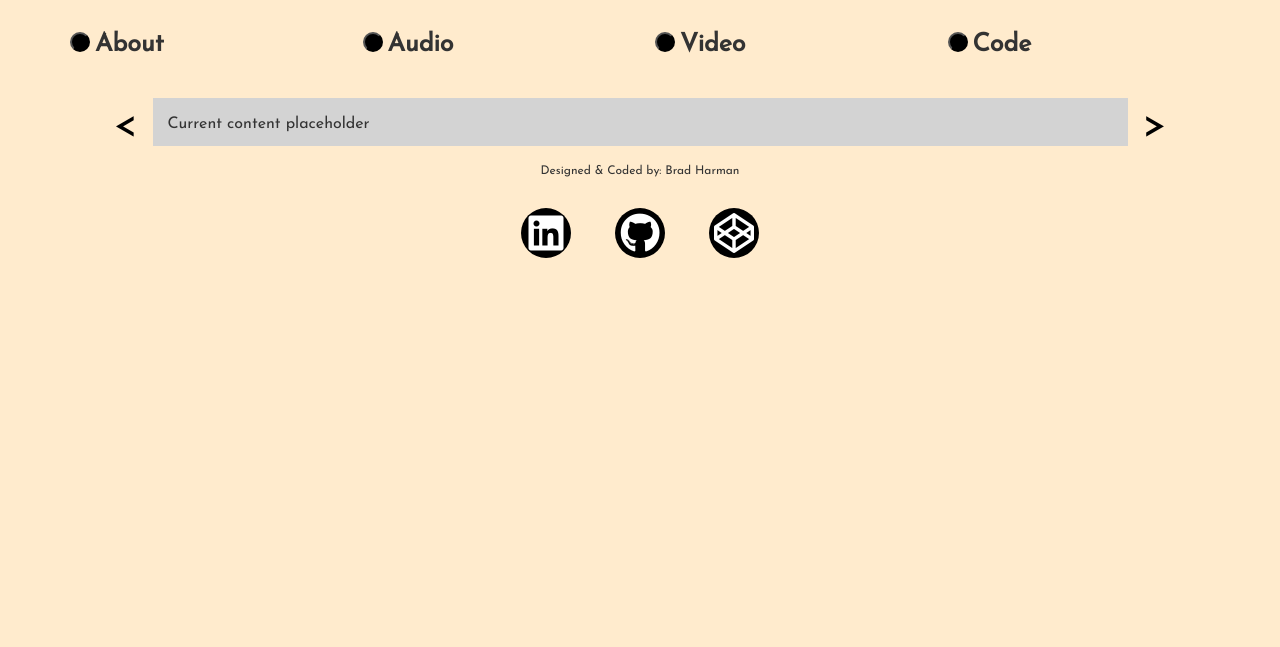
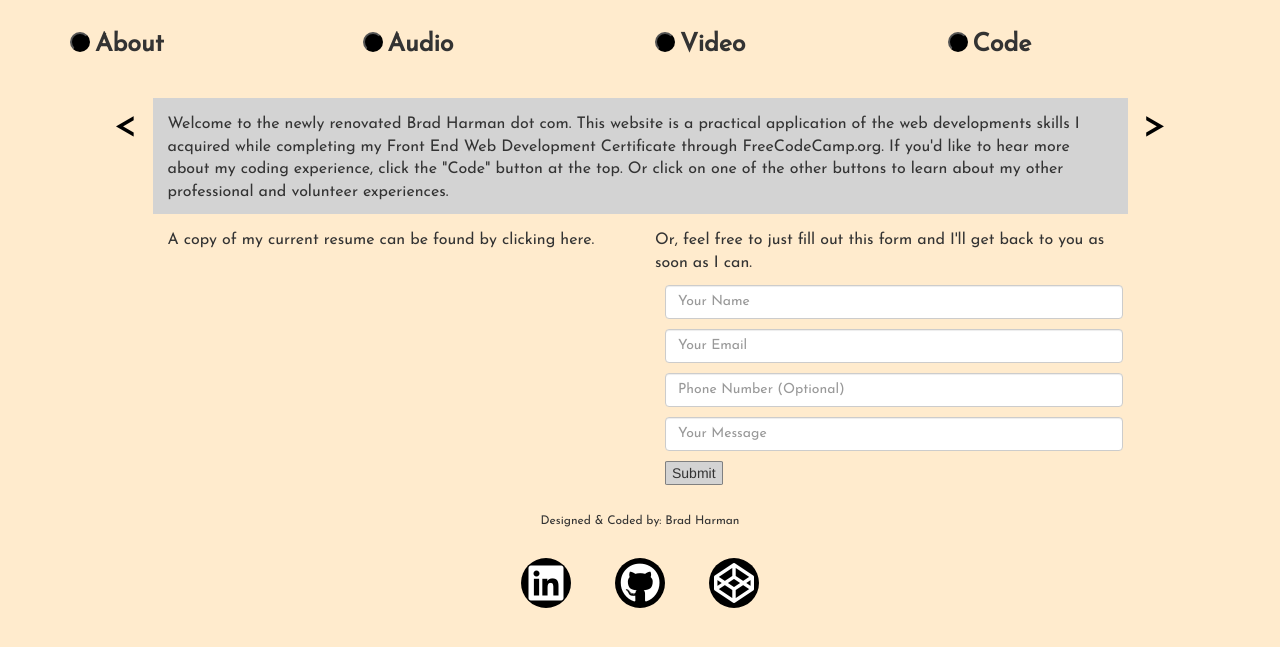
Before and after one commit to bradharmar/brad-harman-website-2, a plain HTML site: page index.html in a window 1280 px wide. Shown: the part 67-714 px from the top of the page. Drawn offline with nearby package versions, Linux system fonts and the light colour scheme.

Commit message:
General Updates. Added a txt for word vomit of section contents

```diff
--- a/index.html
+++ b/index.html
@@ -14,6 +14,8 @@
     <div class="container">
 <h1>Brad Harman</h1>
 <br>
+
+<!--Header buttons-->
 <div class="row" id="buttons">
     <div class="col-xs-3">
         <label class="headerRad">About
@@ -36,20 +38,45 @@
                     </label>
                 </div>
 </div>
+
+<!--Main content section-->
 <div id="contentWindow">
     <div class="row">
         <div class="col-xs-1 text-right" id="leftArrow">
 <a><</a>
         </div>
         <div class="col-xs-10" id="currentContent">
-    <p>Current content placeholder</p>
+    <p>Welcome to the newly renovated Brad Harman dot com. This website is a practical application of the web developments skills
+        I acquired while completing my Front End Web Development Certificate through FreeCodeCamp.org. If you'd like to hear more about my coding
+        experience, click the "Code" button at the top. Or click on one of the other buttons to learn about my other professional and volunteer experiences.
+    </p>
     </div>
     <div class="col-xs-1" id="rightArrow">
 <a>></a>
     </div>
     </div>
 </div>
+
+<!--Resume and Contact Form-->
+
+<div class="row">
+    <div class="col-md-offset-1 col-md-5">
+<p>A copy of my current resume can be found by clicking here.</p>
+    </div>
+    <div class="col-md-5">
+<form action="https://formspree.io/brad@bradharman.com" method="POST">
+    <p>Or, feel free to just fill out this form and I'll get back to you as soon as I can.</p>
+    <input type="text" class="form-control" placeholder="Your Name" required>
+    <input type="text" class="form-control" placeholder="Your Email" required>
+    <input type="text" class="form-control" placeholder="Phone Number (Optional)">
+    <input type="text" class="form-control" placeholder="Your Message" required>
+    <button type="submit" id="submitButton" value="send">Submit</button>
+</form>
+    </div>
 </div>
+</div>
+
+<br>
 
 <script src="https://ajax.googleapis.com/ajax/libs/jquery/3.2.1/jquery.min.js"></script>
 <script src="index.js"></script>
--- a/style.css
+++ b/style.css
@@ -86,3 +86,19 @@ label{
     background-color: white;
     text-decoration: none;
 }
+
+input{
+    font-family: josefin sans;
+    margin:10px;
+}
+
+#submitButton{
+    background-color: lightgray;
+    border:solid gray 1px;
+    border-radius: 5%;
+    margin-left:10px;
+}
+
+.message{
+    height: 200px;
+}
```
Also changed, not shown: content.txt (added).
